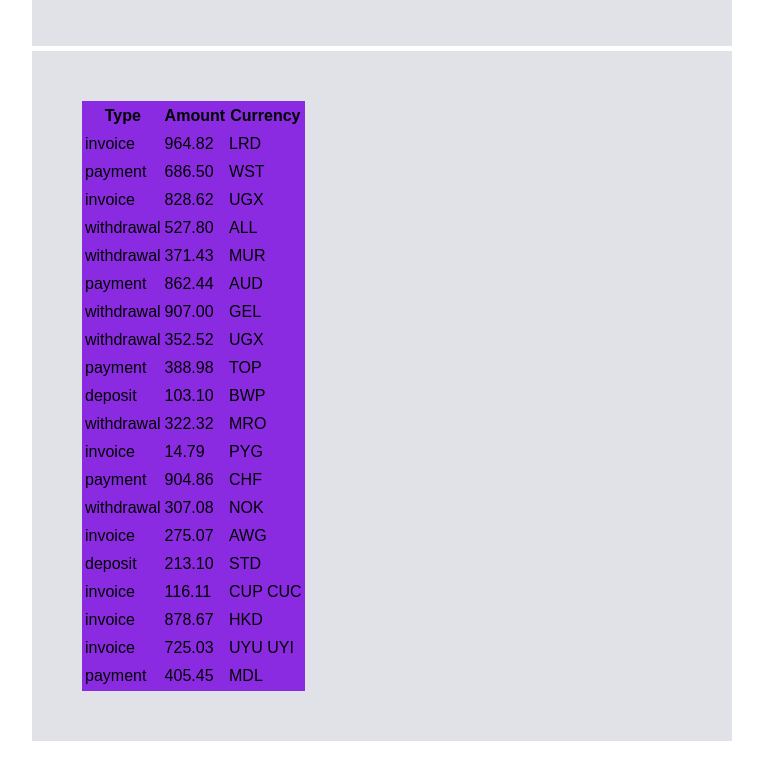
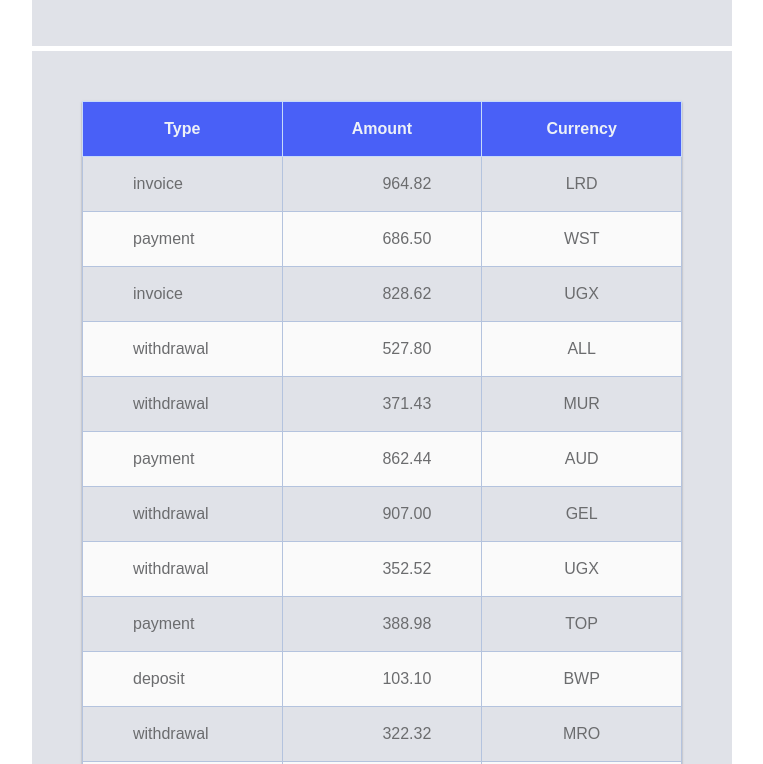
Before and after one commit to oksanazabl/goit-react-hw-01-components, a React (Create React App) app: page / in a window 1280 px wide. Shown: the part 1636-2400 px from the top of the page, without its empty margins (258-1021 px from the left). Built offline with nearby package versions, Linux system fonts and the light colour scheme.

Commit message:
add transaction

```diff
--- a/src/components/Transaction/TransactionHistory.jsx
+++ b/src/components/Transaction/TransactionHistory.jsx
@@ -15,8 +15,8 @@ const TransactionHistory = ({items}) => {
       <tbody>
         {items.map(({ id, type, amount, currency }) => (
           <tr key={id}>
-            <td>{type}</td>
-            <td>{amount}</td>
+            <td className={css.td_left_text}>{type}</td>
+            <td className={css.td_center_text}>{amount}</td>
             <td>{currency}</td>
           </tr>
         ))}
--- a/src/components/Transaction/TransactionHistory.module.css
+++ b/src/components/Transaction/TransactionHistory.module.css
@@ -1,3 +1,43 @@
 .transaction_history {
-    background-color: blueviolet;
+  /* text-align: right; */
+  min-width: 600px;
+  margin-left: auto;
+  margin-right: auto;
+  border-collapse: collapse;
+  /* border-radius: 15px 15px 0 0; */
+  box-shadow: 0 1px 3px rgb(0 0 0/12%), 0 1px 1px rgb(0 0 0/14%),
+    0 2px 1px rgb(0 0 0/20%);
 }
+
+thead {
+  background-color: rgb(73, 96, 247);
+  border-radius: 15px 15px 0 0;
+}
+
+th {
+  color: #edf1f7;
+  padding: 15px;
+  border: 1px solid #c6daf9;
+}
+
+td {
+  width: 33%;
+  color: #6b6c6e;
+  padding-top: 15px;
+  padding-bottom: 15px;
+  padding-left: 50px;
+  padding-right: 50px;
+  border: 1px solid #b4c3de;
+  text-align: center;
+}
+
+tr:nth-child(2n) {
+  background: #fafafa;
+}
+
+.td_left_text {
+  text-align: left;
+}
+.td_center_text {
+  text-align: right;
+}
```
